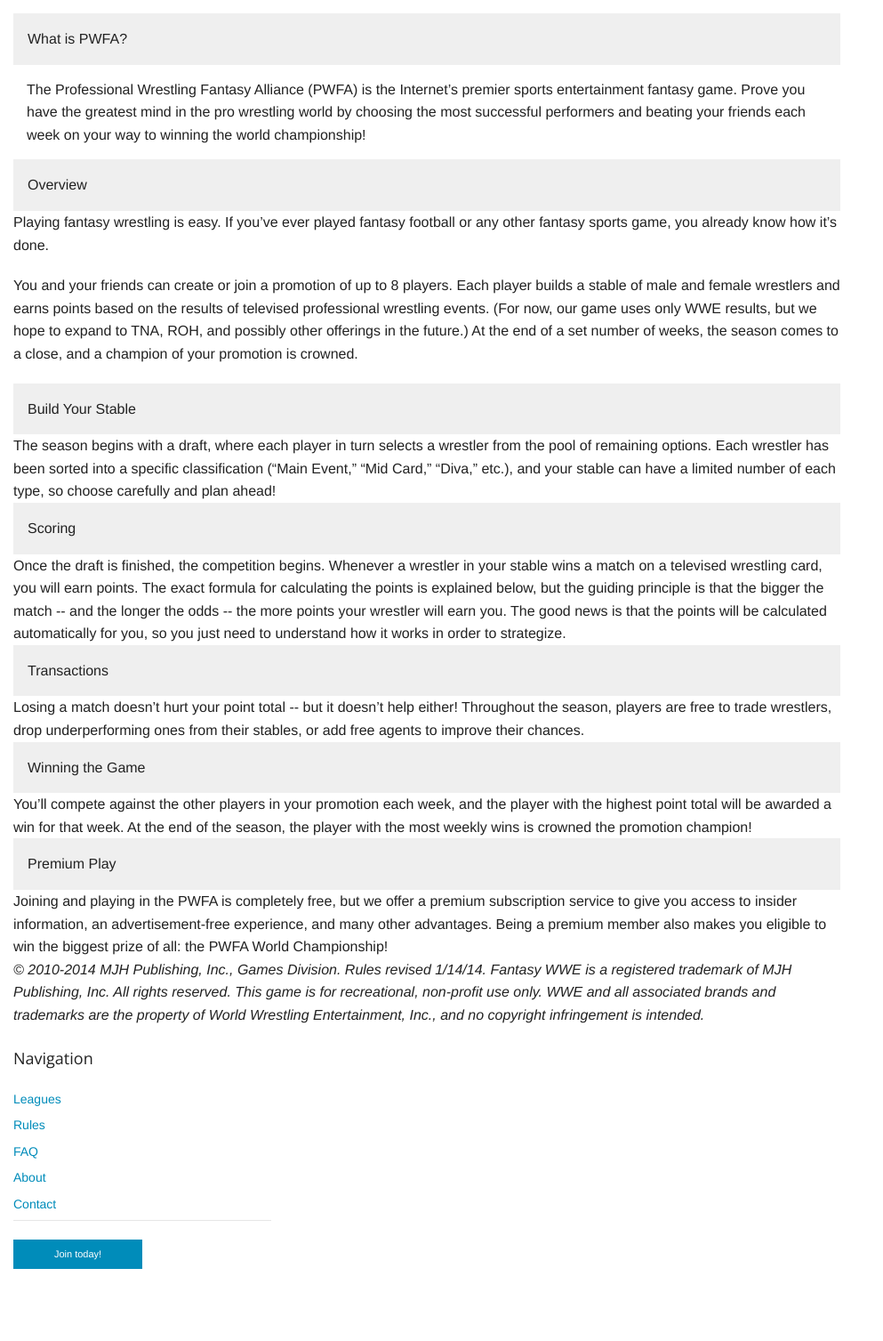
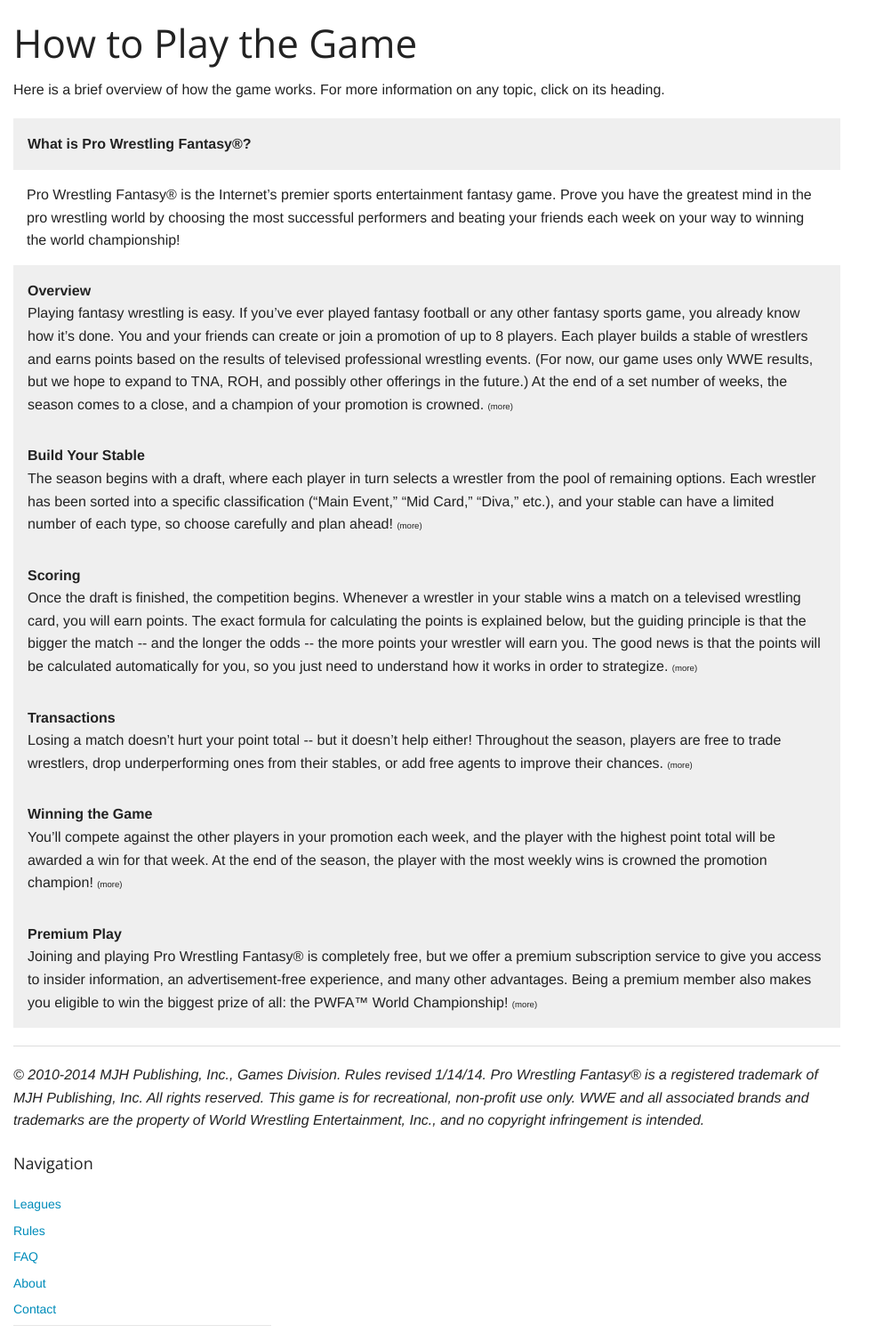
Before and after one commit to sean3z/pwfantasy, a PHP site: page /rules.php in a window 1280 px wide. Shown: the part 45-1552 px from the top of the page at 89% size, without its empty margins (0-993 px from the left). Before the commit the page ends 1471 px from the top, so only its background shows below. Run offline with PHP 8.4, Linux system fonts and the light colour scheme.

Commit message:
This is for real this time. Plenty more to fix, but a good start. Only thing I can't figure is why Nav box goes to bottom of screen. Thoughts?

```diff
--- a/rules.php
+++ b/rules.php
@@ -1,34 +1,36 @@
 <?php include 'includes/design/header.php'; ?>
+
+<h1>How to Play the Game</h1>
+<p>Here is a brief overview of how the game works. For more information on any topic, click on its heading.
 
 <dl class="accordion" data-accordion>
 	<dd>
-		<a href="#top">What is PWFA?</a>
+		<a href="#top"><b>What is Pro Wrestling Fantasy&reg;?</b></a>
 		<div id="top" class="content active">
-The Professional Wrestling Fantasy Alliance (PWFA) is the Internet’s premier sports entertainment fantasy game. Prove you have the greatest mind in the pro wrestling world by choosing the most successful performers and beating your friends each week on your way to winning the world championship!
+Pro Wrestling Fantasy&reg; is the Internet’s premier sports entertainment fantasy game. Prove you have the greatest mind in the pro wrestling world by choosing the most successful performers and beating your friends each week on your way to winning the world championship!
 		</div>
 	</dd>
 	<dd>
-		<a href="#overview">Overview</a>
-		<p>Playing fantasy wrestling is easy. If you’ve ever played fantasy football or any other fantasy sports game, you already know how it’s done.</p>
-<p>You and your friends can create or join a promotion of up to 8 players. Each player builds a stable of male and female wrestlers and earns points based on the results of televised professional wrestling events. (For now, our game uses only WWE results, but we hope to expand to TNA, ROH, and possibly other offerings in the future.) At the end of a set number of weeks, the season comes to a close, and a champion of your promotion is crowned.</p>
+		<a href="#overview"><b>Overview</b><br>
+Playing fantasy wrestling is easy. If you’ve ever played fantasy football or any other fantasy sports game, you already know how it’s done. You and your friends can create or join a promotion of up to 8 players. Each player builds a stable of wrestlers and earns points based on the results of televised professional wrestling events. (For now, our game uses only WWE results, but we hope to expand to TNA, ROH, and possibly other offerings in the future.) At the end of a set number of weeks, the season comes to a close, and a champion of your promotion is crowned. <small>(more)</small></a>
 		<div id="overview" class="content">
-		The Professional Wrestling Fantasy Alliance (PWFA) is comprised of individual Promotions of two to eight players. Each player may manage one Stable in a Promotion and is responsible for guiding his or her own Stable to victory. Active participation, trading of performers, and promo-cutting are encouraged.
-<p>The game is administered by the Chairman of the PWFA. Where these rules are insufficient, the Chairman has the authority to issue binding rulings and to declare final decisions on all disputes among players.</p>
+		The Professional Wrestling Fantasy Alliance&#8482; (PWFA&#8482;) is comprised of individual Promotions of two to eight players. Each player may manage one Stable in a Promotion and is responsible for guiding his or her own Stable to victory. Active participation, trading of performers, and promo-cutting are encouraged.
+<p>The game is administered by the Chairman of the PWFA&#8482;. Where these rules are insufficient, the Chairman has the authority to issue binding rulings and to declare final decisions on all disputes among players.</p>
 
 <p><u>Season</u><br>
-Before the Fantasy WWE game begins, the Chairman determines and announces the duration of the season. A season must begin the Monday after a pay-per-view event; a season must end with the conclusion of a pay-per-view event.
+Before the game begins, the Chairman determines and announces the duration of the season. A season must begin the Monday after a pay-per-view event; a season must end with the conclusion of a pay-per-view event.
 <p>The game is scored weekly, with each week of the season running from Monday through the completion of the airing of all original televised sports entertainment programming the following Sunday.
-</div>
+		</div>
 	</dd>
 	<dd>
-		<a href="#stable">Build Your Stable</a>
-The season begins with a draft, where each player in turn selects a wrestler from the pool of remaining options. Each wrestler has been sorted into a specific classification (“Main Event,” “Mid Card,” “Diva,” etc.), and your stable can have a limited number of each type, so choose carefully and plan ahead!
+		<a href="#stable"><b>Build Your Stable</b><br>
+The season begins with a draft, where each player in turn selects a wrestler from the pool of remaining options. Each wrestler has been sorted into a specific classification (“Main Event,” “Mid Card,” “Diva,” etc.), and your stable can have a limited number of each type, so choose carefully and plan ahead! <small>(more)</small></a>
 		<div id="stable" class="content">
 		Each player signs and manages a Stable of nine performers, attempting to anticipate which performers will earn the player the most points each week. Of the Stable's nine performers, seven may earn points for the player in a given week, while the other three await their turn in the Locker Room.
 
 <p><u>Classification</u><br>
 WWE performers compete on four regular weekly television shows (Monday Night RAW, WWE Main Event, Friday Night SmackDown, and WWE Superstars), at pay-per-view events that are held approximately once per month, and infrequently on other special occasions.
-<p>In Fantasy WWE, each individual in-ring male performer ("Superstar") is classified by tier based on whether the superstar is being "booked" in the Main Event (ME), Mid-Card (MC), or Under-Card (UC).
+<p>In the PWFA&#8482;, each individual in-ring male performer ("Superstar") is classified by tier based on whether the superstar is being "booked" in the Main Event (ME), Mid-Card (MC), or Under-Card (UC).
 <p>In-ring female performers ("Divas") are classified simply as Divas (DI).
 <p>Each player decides which of his nine performers to place in seven active slots each week. The slots include: one reserved for performers classified as Main Event (ME), two for those in the Mid-Card (MC), one for those in the Under-Card (UC), one for a Diva (DI), and one slot that is unreserved and can be filled by a performer from any classification (FLEX). The three remaining performers under contract to the player remain in the Locker Room for the week and do not earn any points for the player.
 <p>If a performer is injured, suspended, or otherwise inactive for at least 30 days, he or she will be considered "Inactive" and a corresponding notation will appear next to the performer's name. This designation serves only as a courtesy to the players. All "Inactive" performers are eligible for active and inactive Stable slots; may be signed, released, or traded; and may be drafted (see below).
@@ -40,13 +42,13 @@ Stables are initially stocked via a draft similar to the draft held by most fant
 <p>Performers on the Inactive list are eligible to be drafted.
 
 <p><u>Reclassification</u><br>
-After each pay-per-view event, the Chairman may choose to reclassify Superstars and Divas to reflect the way they are currently being booked (i.e. move a UC superstar up to the MC tier). Without exception, world and women's champions and number-one contenders for those titles will be classified in the Main Event; mid-card champions and number-one contenders for those titles will be classified in the Mid-Card. As a courtesy to the other players, the Chairman should notify the entire PWFA as soon as he or she begins to consider reclassifying performers so players can begin to assess the transactions they may need to make.
+After each pay-per-view event, the Chairman may choose to reclassify Superstars and Divas to reflect the way they are currently being booked (i.e. move a UC superstar up to the MC tier). Without exception, world and women's champions and number-one contenders for those titles will be classified in the Main Event; mid-card champions and number-one contenders for those titles will be classified in the Mid-Card. As a courtesy to the other players, the Chairman should notify the entire PWFA&#8482; as soon as he or she begins to consider reclassifying performers so players can begin to assess the transactions they may need to make.
 <p>The Chairman shall not abuse this power to the benefit or detriment of any player. Reclassifications can be vetoed by a majority vote of all players.
 </div>
 	</dd>
 		<dd>
-		<a href="#scoring">Scoring</a>
-Once the draft is finished, the competition begins. Whenever a wrestler in your stable wins a match on a televised wrestling card, you will earn points. The exact formula for calculating the points is explained below, but the guiding principle is that the bigger the match -- and the longer the odds -- the more points your wrestler will earn you. The good news is that the points will be calculated automatically for you, so you just need to understand how it works in order to strategize.
+		<a href="#scoring"><b>Scoring</b><br>
+Once the draft is finished, the competition begins. Whenever a wrestler in your stable wins a match on a televised wrestling card, you will earn points. The exact formula for calculating the points is explained below, but the guiding principle is that the bigger the match -- and the longer the odds -- the more points your wrestler will earn you. The good news is that the points will be calculated automatically for you, so you just need to understand how it works in order to strategize. <small>(more)</small></a>
 		<div id="scoring" class="content">
 		Points are determined by using a Base Point Value and applying a series of modifiers, where applicable.
 
@@ -110,8 +112,8 @@ Victories over performers not listed on the official WWE roster (i.e. "local com
 </div>
 	</dd>
 		<dd>
-		<a href="#transactions">Transactions</a>
-Losing a match doesn’t hurt your point total -- but it doesn’t help either! Throughout the season, players are free to trade wrestlers, drop underperforming ones from their stables, or add free agents to improve their chances.
+		<a href="#transactions"><b>Transactions</b><br>
+Losing a match doesn’t hurt your point total -- but it doesn’t help either! Throughout the season, players are free to trade wrestlers, drop underperforming ones from their stables, or add free agents to improve their chances. <small>(more)</small></a>
 		<div id="transactions" class="content">
 		All Stables are locked for the week Monday at 8 p.m. Eastern U.S. time. The Stable in place at that time is the Stable the player must use for the duration of that week.
 <p>Players may drop performers from their Stable, add an unrestricted free agent to their Stable, place a claim on a restricted free agent, or trade performers with another player at any time. However, the results of those transactions are not in effect until the week following the transaction.
@@ -126,30 +128,32 @@ When a performer is dropped from a Stable, the performer becomes a restricted fr
 
 <p><u>Trades</u><br>
 Players may trade performers between and among each other. Keep in mind that when a trade is complete, only one performer may occupy each slot in a player's Stable.
-<p>Trading shall only be done with the intention of improving one's own team. To avoid foul play, the Chairman shall establish a trade deadline several weeks before the end of the season after which no further trades may take place. This is to prevent a player that is out of contention for the Fantasy WWE Championship from intentionally trading valuable performers to bolster another player's chances of victory.
+<p>Trading shall only be done with the intention of improving one's own team. To avoid foul play, the Chairman shall establish a trade deadline several weeks before the end of the season after which no further trades may take place. This is to prevent a player that is out of contention for the promotion’s Championship from intentionally trading valuable performers to bolster another player's chances of victory.
 </div>
 	</dd>
 	<dd>
-		<a href="#winning">Winning the Game</a>
-You’ll compete against the other players in your promotion each week, and the player with the highest point total will be awarded a win for that week. At the end of the season, the player with the most weekly wins is crowned the promotion champion!
+		<a href="#winning"><b>Winning the Game</b><br>
+You’ll compete against the other players in your promotion each week, and the player with the highest point total will be awarded a win for that week. At the end of the season, the player with the most weekly wins is crowned the promotion champion! <small>(more)</small></a>
 		<div id="winning" class="content">
-		At the end of the season, the player with the highest winning percentage is crowned Fantasy WWE Champion.
+		At the end of the season, the player with the highest winning percentage is crowned promotion Champion.
 <p>If more than one player is tied for the highest winning percentage, the player that earned the most overall points throughout the season is awarded the Championship.
 <p>If the players tied for the highest winning percentage also have the same number of overall points, they may fight in a steel cage to determine the Champion, or they may choose to be declared Co-Champions.
 
 <p><u>Play it again!</u><br>
-Upon the conclusion of a Fantasy WWE season, you may choose to keep your promotion active for another season. In subsequent drafts, the first-round-draft selection order corresponds inversely to the previous season's final standings, with the last place team selecting first.<p></p>
+Upon the conclusion of a season, you may choose to keep your promotion active for another season. In subsequent drafts, the first-round-draft selection order corresponds inversely to the previous season's final standings, with the last place team selecting first.<p></p>
 </div>
 	</dd>
 	<dd>
-		<a href="#premium">Premium Play</a>
-Joining and playing in the PWFA is completely free, but we offer a premium subscription service to give you access to insider information, an advertisement-free experience, and many other advantages. Being a premium member also makes you eligible to win the biggest prize of all: the PWFA World Championship!
+		<a href="#premium"><b>Premium Play</b><br>
+Joining and playing Pro Wrestling Fantasy&reg; is completely free, but we offer a premium subscription service to give you access to insider information, an advertisement-free experience, and many other advantages. Being a premium member also makes you eligible to win the biggest prize of all: the PWFA&#8482; World Championship! <small>(more)</small></a>
 		<div id="premium" class="content">
 		More content.</div>
 	</dd>
 </dl>
 
-<p><i>&copy; 2010-2014 MJH Publishing, Inc., Games Division. Rules revised 1/14/14. Fantasy WWE is a registered trademark of MJH Publishing, Inc. All rights reserved. This game is for recreational, non-profit use only. WWE and all associated brands and trademarks are the property of World Wrestling Entertainment, Inc., and no copyright infringement is intended.</i>
+<hr>
+
+<p><i>&copy; 2010-2014 MJH Publishing, Inc., Games Division. Rules revised 1/14/14. Pro Wrestling Fantasy&reg; is a registered trademark of MJH Publishing, Inc. All rights reserved. This game is for recreational, non-profit use only. WWE and all associated brands and trademarks are the property of World Wrestling Entertainment, Inc., and no copyright infringement is intended.</i>
 
 </div>
 
```
